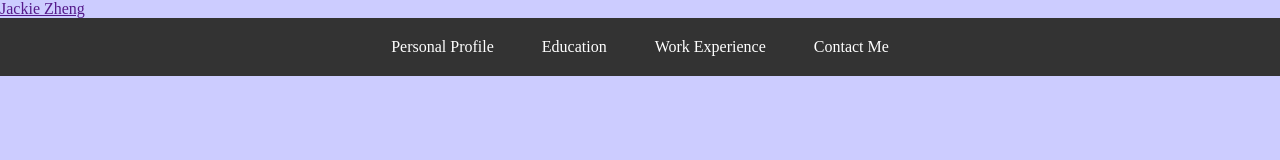
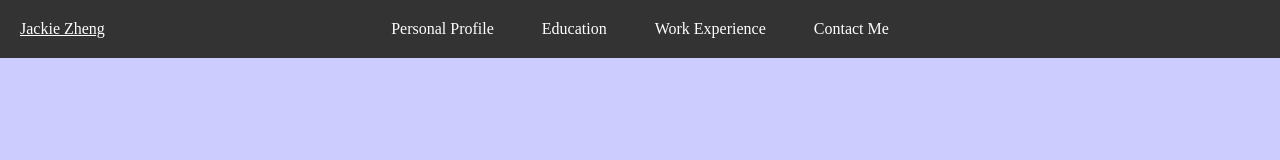
Before and after one commit to JackieInTheHouse/Front-End-Web-Development-Project, a plain HTML site: page index.html in a window 1280 px wide. Drawn offline with Linux system fonts and the light colour scheme.

Commit message:
Set logo at same level with navigation bar

```diff
--- a/css/styles.css
+++ b/css/styles.css
@@ -6,7 +6,16 @@
 body {
   background: #fcc;
   margin:0;
+  padding:0;
 }
+
+.logo {
+  position:absolute;
+  color:white;
+  margin-top: 1.25em;
+  margin-left: 1.25em;
+}
+
 
 nav {
   display: flex;
@@ -20,6 +29,7 @@ nav a {
   padding: 1.25em 1.5em;
   color: white;
   text-decoration: none;
+  display:inline-block;
 }
 
  .navbar {
```
